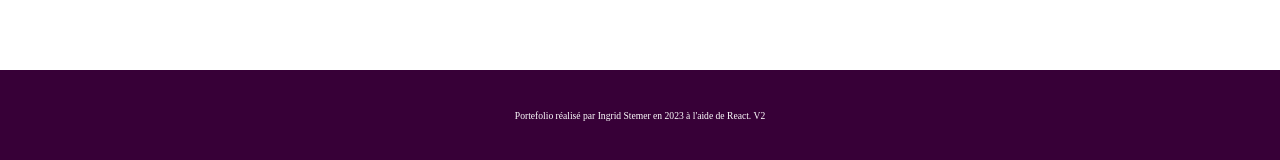
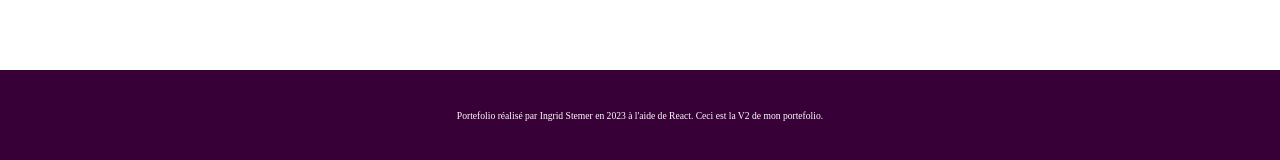
Before and after one commit to Aeltiel/portefolio, a React (Vite) app: page /Home in a window 1280 px wide. Shown: the part 5797-5957 px from the top of the page. Built offline with nearby package versions, Linux system fonts and the light colour scheme; a web font is replaced by a local one.

Commit message:
animation project done

```diff
--- a/src/Layout/Footer.jsx
+++ b/src/Layout/Footer.jsx
@@ -2,7 +2,8 @@ function Footer() {
   return (
     <footer className="footer">
       <p className="footer__text">
-        Portefolio réalisé par Ingrid Stemer en 2023 à l'aide de React. V2
+        Portefolio réalisé par Ingrid Stemer en 2023 à l'aide de React. Ceci est
+        la V2 de mon portefolio.
       </p>
     </footer>
   );
--- a/src/Styles/Components/_projectitems.scss
+++ b/src/Styles/Components/_projectitems.scss
@@ -31,6 +31,7 @@
     border-radius: 15px;
     background-color: $primarycolor;
     position: relative;
+    animation: derouler 1s ease-in-out;
     &::before {
       content: "";
       left: 45%;
@@ -59,6 +60,7 @@
       object-fit: contain fill;
       border-top-right-radius: 12px;
       border-top-left-radius: 12px;
+      animation: deroulerimg 1s ease-in-out;
     }
 
     &--icon {
@@ -73,6 +75,8 @@
       border-bottom-left-radius: 12px;
       border: 2px solid $thirdcolor;
       align-self: center;
+      opacity: 0;
+      animation: hide 1s ease-in-out 0.2s reverse forwards;
       & span {
         margin-right: 10px;
       }
@@ -87,6 +91,8 @@
       color: white;
       font-size: 0.9em;
       text-align: justify;
+      opacity: 0;
+      animation: hide 1s ease-in-out 0.2s reverse forwards;
     }
   }
 }
--- a/src/Styles/utils/_keyframes.scss
+++ b/src/Styles/utils/_keyframes.scss
@@ -111,3 +111,22 @@
     opacity: 0;
   }
 }
+
+//animation for project
+@keyframes derouler {
+  from {
+    height: 0;
+  }
+  to {
+    height: 100%;
+  }
+}
+
+@keyframes deroulerimg {
+  from {
+    height: 0;
+  }
+  to {
+    max-height: 100%;
+  }
+}
```
